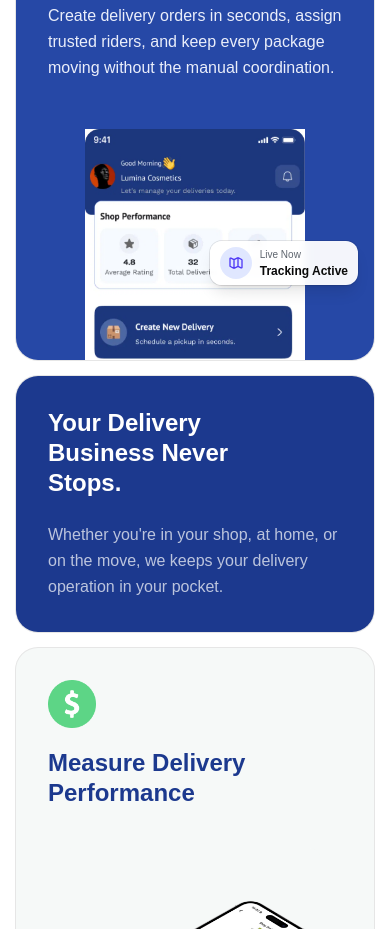
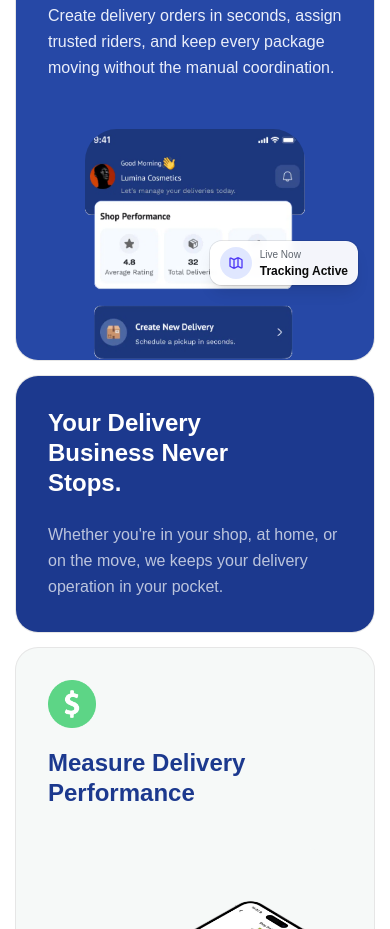
Before and after one commit to alobit21/Moova-Web, a React (Vite) app: page / in a window 390 px wide. Shown: the part 9800-10729 px from the top of the page. Built offline with nearby package versions, Linux system fonts and the light colour scheme.

Commit message:
fix(landing): remove white corner background from phone mockup image

```diff
--- a/src/features/landing/sections/FeatureExperienceCard.tsx
+++ b/src/features/landing/sections/FeatureExperienceCard.tsx
@@ -23,7 +23,7 @@ export function FeatureExperienceCard() {
           <img
             src={experiencePhone}
             alt="Moova app home screen showing shop performance"
-            className="w-[75%] max-w-[280px] sm:max-w-[320px] translate-y-4"
+            className="w-[75%] max-w-[280px] sm:max-w-[320px] translate-y-4 rounded-t-[32px] overflow-hidden"
           />
 
           <Card className="absolute -right-4 sm:-right-12 top-32 sm:top-[45%] gap-3 rounded-[12px] border-0 p-0 shadow-lg bg-white/95 backdrop-blur-xs">
```
Also changed, not shown: src/assets/features/phone-shop-home.png.
